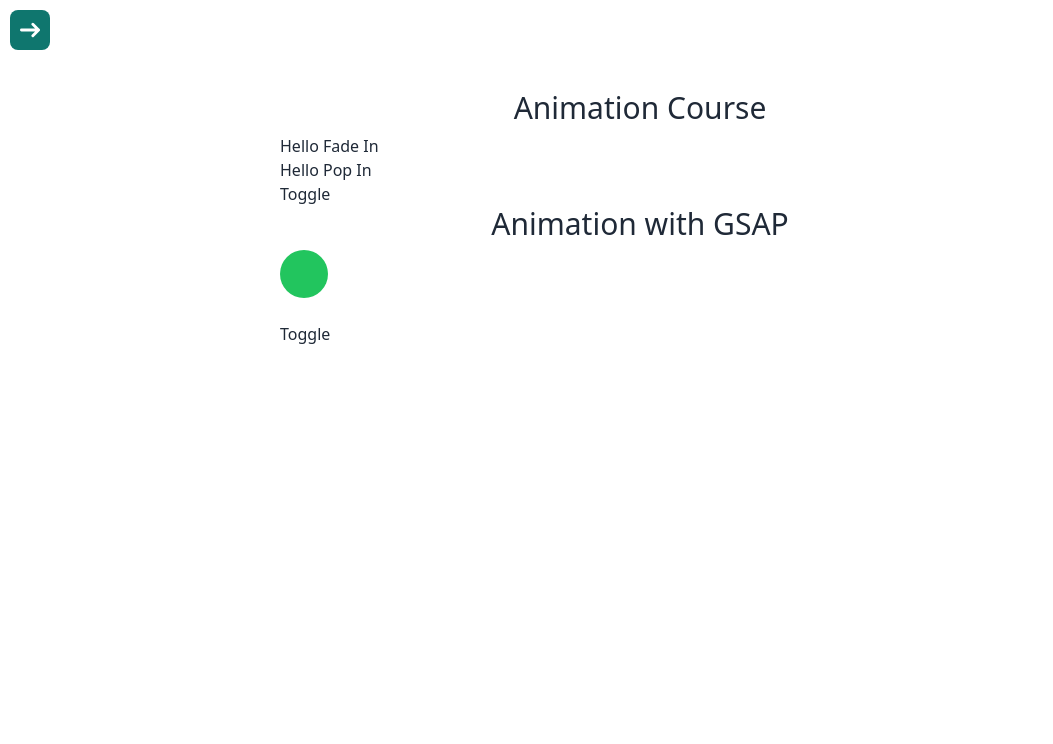
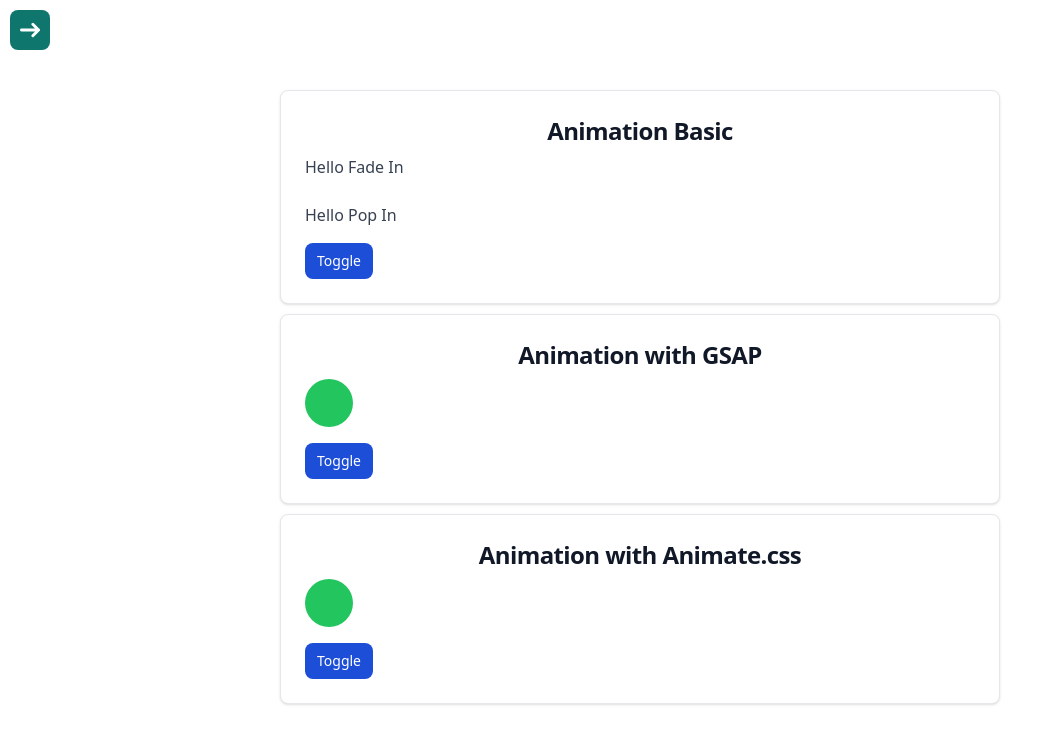
Before and after one commit to VladKurluk/vue-with-ts, a Vue app: page /animation in a window 1280 px wide. Shown: the top 744 px of the page, without its empty margins (0-1053 px from the left). Built offline with nearby package versions, Linux system fonts and the light colour scheme.

Commit message:
CSS Animations with Animate.css library

```diff
--- a/package.json
+++ b/package.json
@@ -10,6 +10,7 @@
     "typecheck": "vue-tsc -watch"
   },
   "dependencies": {
+    "animate.css": "^4.1.1",
     "date-fns": "^3.6.0",
     "defu": "^6.1.4",
     "gsap": "^3.12.5",
--- /dev/null
+++ b/src/components/animation/RubberBandTransition.vue
@@ -0,0 +1,10 @@
+<template>
+  <Transition
+    enter-from-class="duration-100 opacity-0"
+    enter-active-class="duration-300 animate__animated animate__rubberBand"
+    leave-active-class="animate__animated animate__rubberBand"
+    leave-to-class="duration-100 delay-300 opacity-0"
+  >
+    <slot></slot>
+  </Transition>
+</template>
--- a/src/pages/AnimationCourse.vue
+++ b/src/pages/AnimationCourse.vue
@@ -1,44 +1,79 @@
 <template>
-  <div>
-    <h2 class="text-3xl block text-center mb-2">
-      Animation Course
-    </h2>
+  <section class="card mb-2.5">
+    <h2>Animation Basic</h2>
+    <div class="h-20 mb-2">
       <FadeTransition>
-      <span v-if="show">Hello Fade In</span>
+        <p
+          v-if="show"
+          class="font-normal text-gray-700 dark:text-gray-400"
+        >
+          Hello Fade In
+        </p>
       </FadeTransition>
       <br />
       <PopTransition>
-      <span v-if="show">Hello Pop In</span>
+        <p
+          v-if="show"
+          class="font-normal text-gray-700 dark:text-gray-400"
+        >
+        Hello Pop In
+        </p>
       </PopTransition>
-    <br />
+    </div>
     <div>
       <button @click="show = !show">Toggle</button>
     </div>
-    <h2 class="text-3xl block text-center mb-2">
-      Animation with GSAP
-    </h2>
+  </section>
+  <section class="card mb-2.5">
+    <h2>Animation with GSAP</h2>
+    <div class="h-14 mb-2">
       <GsapTransition>
-      <div v-if="show2" class="circle"></div>
+        <div v-if="showGsap" class="circle"></div>
       </GsapTransition>
-    <br />
+    </div>
     <div>
-      <button @click="show2 = !show2">Toggle</button>
+      <button @click="showGsap = !showGsap">Toggle</button>
     </div>
+  </section>
+  <section class="card">
+    <h2>Animation with Animate.css</h2>
+    <div class="h-14 mb-2">
+      <RubberBandTransition>
+        <div v-if="showAnimateCss" class="circle"></div>
+      </RubberBandTransition>
     </div>
+    <div>
+      <button @click="showAnimateCss = !showAnimateCss">Toggle</button>
+    </div>
+  </section>
 </template>
 
 <script setup lang="ts">
 import { ref } from "vue";
+import "animate.css";
 
 import FadeTransition from "@/components/animation/FadeTransition.vue";
 import PopTransition from "@/components/animation/PopTransition.vue";
 import GsapTransition from "@/components/animation/GsapTransition.vue";
+import RubberBandTransition from "@/components/animation/RubberBandTransition.vue";
 
 const show = ref(true);
-const show2 = ref(true);
+const showGsap = ref(true);
+const showAnimateCss = ref(true);
 </script>
 
 <style lang="postcss" scoped>
+.card {
+  @apply block max-w-full p-6 bg-white border border-gray-200 rounded-lg shadow hover:bg-gray-100 dark:bg-gray-800 dark:border-gray-700 dark:hover:bg-gray-700
+}
+
+.card h2 {
+  @apply mb-2 text-2xl text-center font-bold tracking-tight text-gray-900 dark:text-white;
+}
+
+.card button {
+  @apply inline-flex items-center px-3 py-2 text-sm font-medium text-center text-white bg-blue-700 rounded-lg hover:bg-blue-800 focus:ring-4 focus:outline-none focus:ring-blue-300 dark:bg-blue-600 dark:hover:bg-blue-700 dark:focus:ring-blue-800;
+}
 .circle {
   @apply w-12 h-12 bg-green-500 rounded-full;
 }
```
Also changed, not shown: 1 other file (tests, documents, lock files or other folders). Lines whose indentation alone changed are shown as unchanged.
